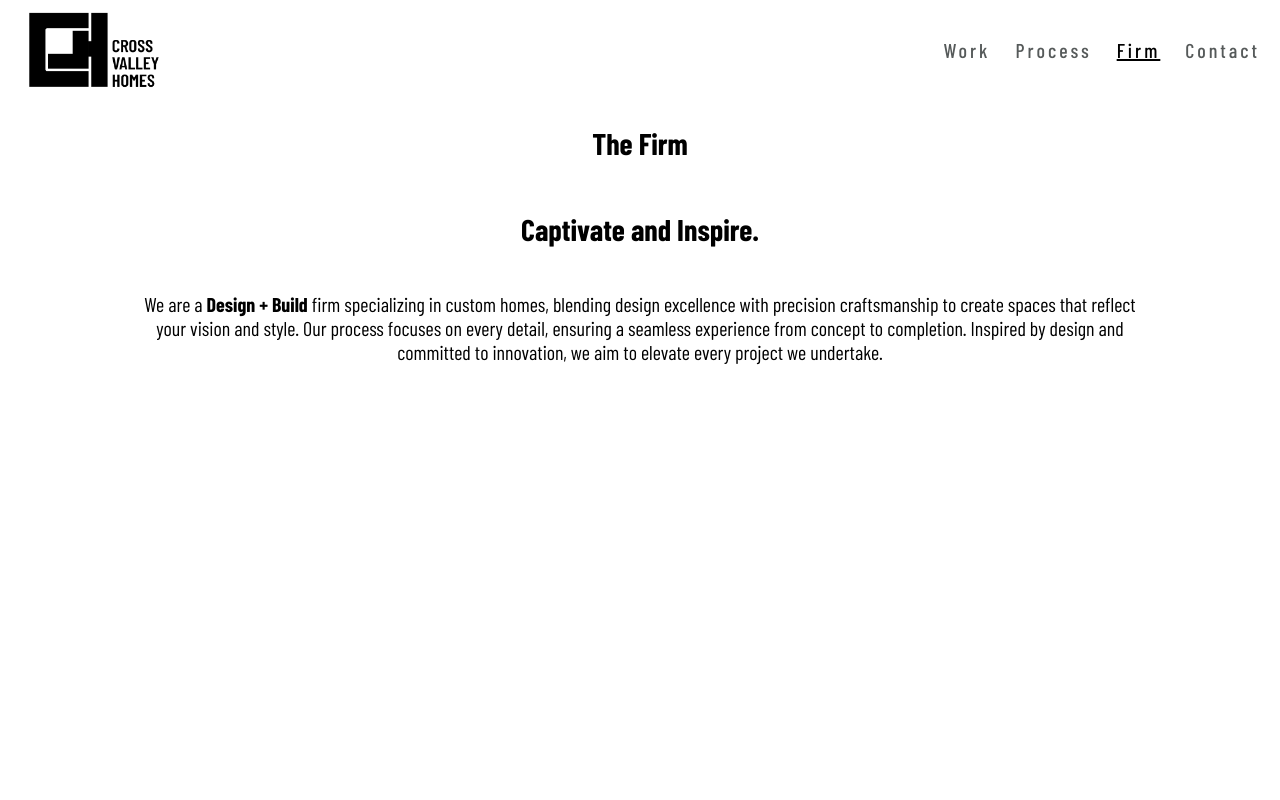
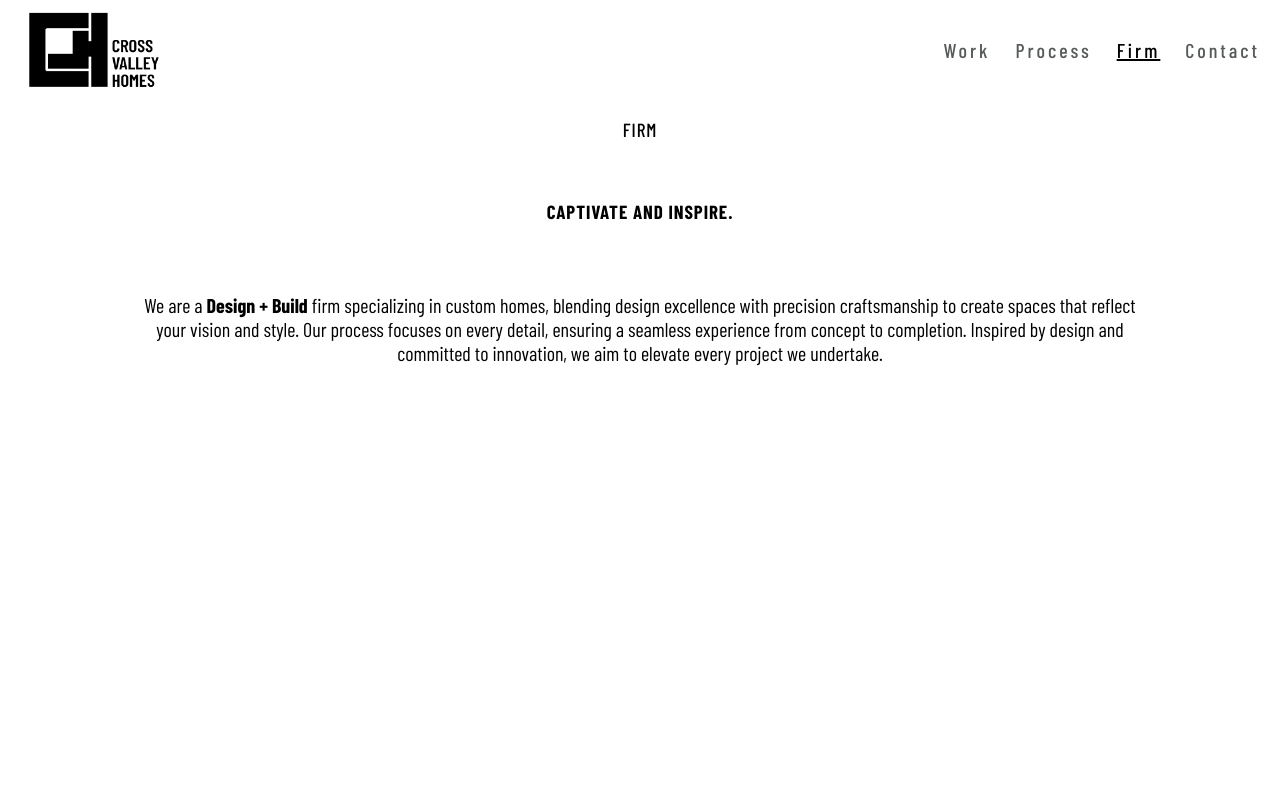
Before and after one commit to shivabuildmyplace/crossvally, a React (Create React App) app: page /firm in a window 1280 px wide. Shown: the top 800 px of the page. Built offline with nearby package versions, Linux system fonts and the light colour scheme; a web font is replaced by a local one.

Commit message:
procee css
procee css

```diff
--- a/src/components/About/about.css
+++ b/src/components/About/about.css
@@ -16,6 +16,23 @@
   text-align: center;
   max-width: 1000px;
 }
+.about-container h2 {
+  font-size: 19px;
+  line-height: 1.2em;
+  letter-spacing: 0.05em;
+  font-weight: 500;
+  font-style: normal;
+  margin: 1em 0 0.5em;
+  text-transform: uppercase;
+}
+.about-container .capttaive {
+  font-weight: 300;
+}
+.about-container .capttaive {
+  font-weight: 700;
+  margin-top: 4%;
+  margin-bottom: 4%;
+}
 @media (max-width: 600px) {
   .about-container {
     margin-top: 80px;
--- a/src/components/About/about.js
+++ b/src/components/About/about.js
@@ -4,8 +4,8 @@ function About() {
   return (
     <>
       <div className="about-container">
-        <h2>The Firm</h2>
-        <h2>Captivate and Inspire.</h2>
+        <h2>FIRM</h2>
+        <h2 className="capttaive">Captivate and Inspire.</h2>
         <p>
           We are a <span>Design + Build</span> firm specializing in custom
           homes, blending design excellence with precision craftsmanship to
--- a/src/components/Portfolio/portfolio.css
+++ b/src/components/Portfolio/portfolio.css
@@ -20,7 +20,7 @@
   color: #666;
   line-height: 1.7em;
   letter-spacing: 0.02em;
-  font-weight: 500;
+  font-weight: 400;
   font-style: normal;
   margin: 0px;
 }
@@ -31,14 +31,14 @@
   margin-top: 30px;
 }
 .portfolio-container .text {
-  padding-left: 2%;
+  padding-left: 1.5%;
 }
 .text h2 {
   font-size: 19px;
   line-height: 1.2em;
   text-transform: none;
   letter-spacing: 0.05em;
-  font-weight: 400;
+  font-weight: 500;
   font-style: normal;
   margin: 1em 0 0.5em;
 }
@@ -105,7 +105,7 @@
     margin-top: 30px;
   }
   .portfolio-container .text {
-    padding-left: 10%;
+    padding-left: 4%;
   }
   .portfolio-image-section {
     display: flex;
--- a/src/components/Process/process.css
+++ b/src/components/Process/process.css
@@ -60,7 +60,13 @@ hr.hr {
 @media (max-width: 600px) {
   .process-container h2,
   .process-container h3 {
-    font-size: 20px;
+    font-size: 18px;
+    line-height: 1.2em;
+    letter-spacing: 0.05em;
+    font-weight: 400;
+    font-style: normal;
+    margin: 1em 0 0.5em;
+    text-transform: uppercase;
   }
   .process-container p,
   .seconde-list-container li {
@@ -76,6 +82,6 @@ hr.hr {
     margin-left: -3%;
   }
   .process-container {
-    height: 246vh;
+    height: 150%;
   }
 }
```
